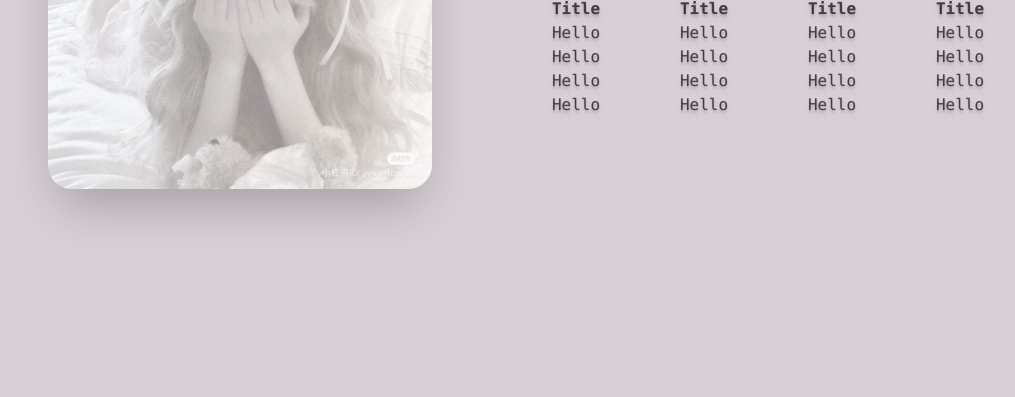
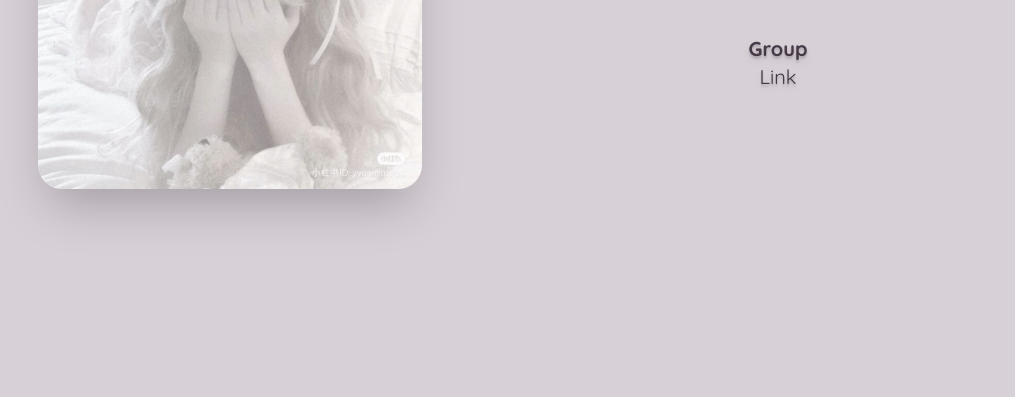
Before and after one commit to cherrblyria/stary, a website: page index.html in a window 1280 px wide. Shown: the part 403-800 px from the top of the page, without its empty margins (104-1119 px from the left). Drawn offline with nearby package versions, Linux system fonts and the light colour scheme; files that its build step writes are made by us from their sources; a web font is replaced by a local one.

Commit message:
feat: fonts

```diff
--- a/css/style.css
+++ b/css/style.css
@@ -1,14 +1,6 @@
 @import "tailwindcss";
 
 @theme {
-  --font-mono:
-    Cascadia Code, ui-monospace, SFMono-Regular, Menlo, Monaco, Consolas,
-    "Liberation Mono", "Courier New", monospace;
-  --animate-pulse: pulse 3s cubic-bezier(0.4, 0, 0.6, 1) infinite;
-
-  @keyframes pulse {
-    50% {
-      opacity: 0;
-    }
-  }
+  --font-serif: Great Vibes, serif;
+  --font-sans: Quicksand, sans-serif;
 }
--- a/index.html
+++ b/index.html
@@ -7,7 +7,7 @@
     <link rel="preconnect" href="https://fonts.googleapis.com" />
     <link rel="preconnect" href="https://fonts.gstatic.com" crossorigin />
     <link
-      href="https://fonts.googleapis.com/css2?family=Cascadia+Code:ital,wght@0,200..700;1,200..700&display=swap"
+      href="https://fonts.googleapis.com/css2?family=Great+Vibes&family=Quicksand:wght@300..700&display=swap"
       rel="stylesheet"
     />
 
@@ -15,10 +15,10 @@
   </head>
 
   <body
-    class="bg-mauve-300 dark:bg-mauve-900 text-mauve-700 dark:text-mauve-300 font-mono text-shadow-lg h-screen content-center text-center"
+    class="font-sans bg-mauve-300 dark:bg-mauve-900 text-mauve-700 dark:text-mauve-300 text-shadow-lg h-screen content-center text-center"
   >
     <div class="flex justify-center">
-      <div class="pr-20">
+      <div class="md:p-10 md:pl-15 lg:p-15">
         <picture>
           <source
             srcset="./assets/dark.jpg"
@@ -26,79 +26,25 @@
           />
           <img
             src="./assets/light.jpg"
-            class="rounded-3xl shadow-2xl w-96 h-auto"
+            class="rounded-3xl shadow-2xl size-0 md:w-96 h-auto"
+            alt=":3"
           />
         </picture>
       </div>
 
-      <div class="grid grid-rows-2">
-        <div class="text-5xl w-lg pb-15 flex h-fit justify-center self-end">
-          <div>$ cd ~/</div>
-          <div class="animate-pulse">_</div>
-        </div>
+      <div class="md:pl-10 md:pr-15 flex-row content-center">
+        <div class="font-serif text-7xl w-lg pb-15 self-end">Where to go?</div>
 
-        <div class="grid h-fit grid-flow-col">
-          <div class="flex-row">
-            <div class="font-extrabold">Title</div>
+        <nav class="text-xl gap-10 flex justify-center">
+          <div>
+            <div class="font-extrabold">Group</div>
             <div>
-              <a href="https://google.com/">Hello</a>
+              <a href="https://some.site/">Link</a>
             </div>
-            <div>
-              <a href="https://google.com/">Hello</a>
-            </div>
-            <div>
-              <a href="https://google.com/">Hello</a>
-            </div>
-            <div>
-              <a href="https://google.com/">Hello</a>
-            </div>
+            <!-- ... -->
           </div>
-          <div class="flex-row">
-            <div class="font-extrabold">Title</div>
-            <div>
-              <a href="https://google.com/">Hello</a>
-            </div>
-            <div>
-              <a href="https://google.com/">Hello</a>
-            </div>
-            <div>
-              <a href="https://google.com/">Hello</a>
-            </div>
-            <div>
-              <a href="https://google.com/">Hello</a>
-            </div>
-          </div>
-          <div class="flex-row">
-            <div class="font-extrabold">Title</div>
-            <div>
-              <a href="https://google.com/">Hello</a>
-            </div>
-            <div>
-              <a href="https://google.com/">Hello</a>
-            </div>
-            <div>
-              <a href="https://google.com/">Hello</a>
-            </div>
-            <div>
-              <a href="https://google.com/">Hello</a>
-            </div>
-          </div>
-          <div class="flex-row">
-            <div class="font-extrabold">Title</div>
-            <div>
-              <a href="https://google.com/">Hello</a>
-            </div>
-            <div>
-              <a href="https://google.com/">Hello</a>
-            </div>
-            <div>
-              <a href="https://google.com/">Hello</a>
-            </div>
-            <div>
-              <a href="https://google.com/">Hello</a>
-            </div>
-          </div>
-        </div>
+          <!-- ... -->
+        </nav>
       </div>
     </div>
   </body>
```
